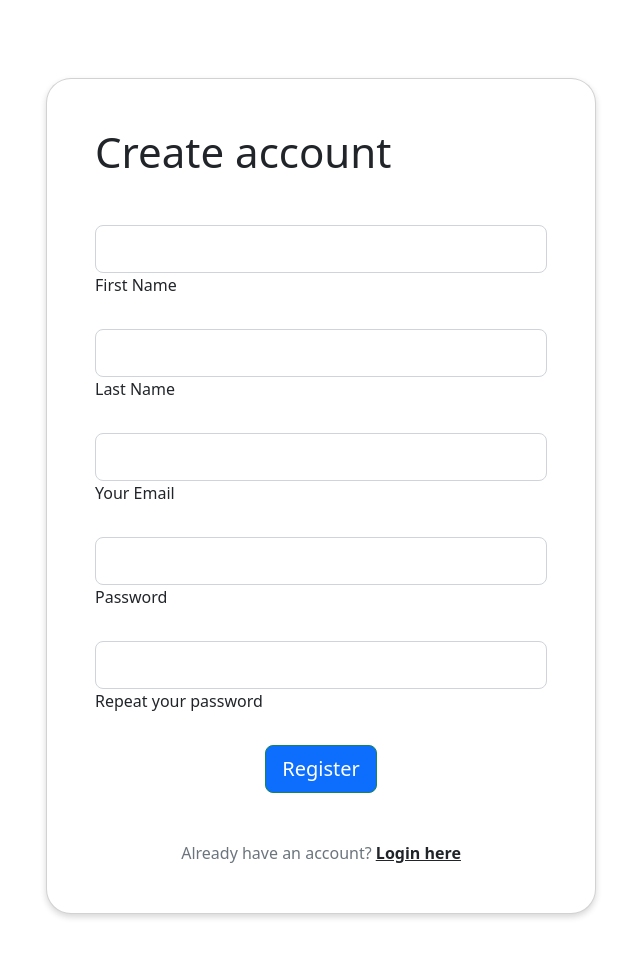
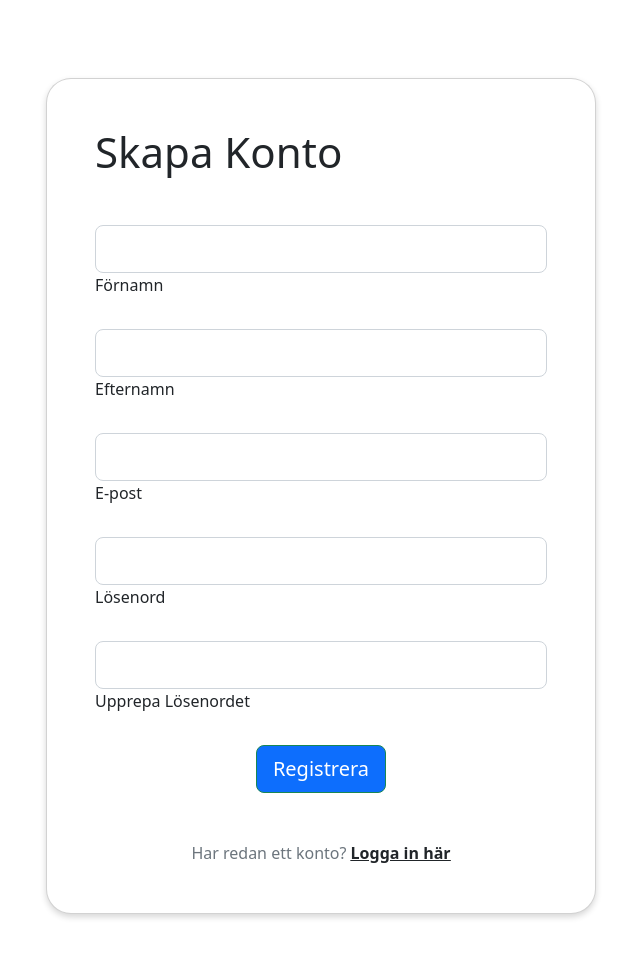
Before and after one commit to Packan1337/CleanApp, a Flask app: page /signup in a window 1280 px wide. Shown: the part 60-1022 px from the top of the page, without its empty margins (307-947 px from the left). Run offline with Flask 3, Linux system fonts and the light colour scheme; some libraries are stand-ins or nearby versions.

Commit message:
Ändra språket till svenska

```diff
--- a/app.py
+++ b/app.py
@@ -34,7 +34,7 @@ def index():
         if user:
             profiles = user.profiles
         else:
-            flash("User does not exist.", "danger")
+            flash("Användaren finns inte.", "danger")
             return redirect(url_for("login"))
 
         # Get the current date and week number
@@ -43,7 +43,7 @@ def index():
 
         return render_template("index.html", profiles=profiles, week_number=current_week_number, today=today)
     else:
-        flash("Please log in to view this page.", "danger")
+        flash("Vänligen logga in för att visa den här sidan.", "danger")
         return redirect(url_for("login"))
 
 
@@ -74,15 +74,15 @@ def add_user():
             db.session.commit()
 
         else:
-            flash(f"User: {user.email} already exists.", "danger")
+            flash(f"Användaren: {user.email} finns redan.", "danger")
             return redirect(url_for("signup"))
 
-        flash(f"User: {new_user.email} created successfully.", "success")
+        flash(f"Användaren: {new_user.email} har skapats.", "success")
         return redirect(url_for("login"))
 
     except Exception as e:
         db.session.rollback()
-        flash(f"An error occurred while adding the user: {str(e)}", "danger")
+        flash(f"Ett fel uppstod när användaren skulle läggas till: {str(e)}", "danger")
         return redirect(url_for("signup"))
 
 
@@ -99,24 +99,24 @@ def reset_password():
     new_password_repeat = request.form.get("new_password_repeat")
 
     if new_password != new_password_repeat:
-        flash("Passwords do not match!", "danger")
+        flash("Lösenordet matchar inte", "danger")
         return redirect(url_for("reset_password_page"))
 
     user = User.query.filter_by(email=email).first()
 
     if not user:
-        flash("User with the provided email does not exist!", "danger")
+        flash("Användaren med den angivna e-postadressen finns inte!", "danger")
         return redirect(url_for("reset_password_page"))
 
     if not check_password_hash(user.password, current_password):
-        flash("Current password is incorrect!", "danger")
+        flash("Aktuella lösenordet är felaktigt!", "danger")
         return redirect(url_for("reset_password_page"))
 
     user.password = generate_password_hash(new_password)
 
     db.session.commit()
 
-    flash("Password successfully updated!", "success")
+    flash("Lösenordet har uppdaterats!", "success")
     return redirect(url_for("login"))
 
 
@@ -133,13 +133,13 @@ def login():
             if check_password_hash(user.password, password):
                 session["user"] = user.email
                 flash(
-                    f"Successfully logged in as: {session['user']}.", "success")
+                    f"Har loggat in som: {session['user']}.", "success")
                 return redirect(url_for("index"))
             else:
-                flash("Incorrect password, try again.", "danger")
+                flash("Felaktigt lösenord, försök igen.", "danger")
 
         else:
-            flash("Email does not exist.", "danger")
+            flash("E-post finns inte.", "danger")
 
     return render_template("login.html")
 
@@ -147,14 +147,14 @@ def login():
 @app.route("/logout")
 def logout():
     session.pop("user", None)
-    flash("Successfully logged out.", "success")
+    flash("Har loggats ut.", "success")
     return redirect(url_for("login"))
 
 
 @app.route("/profile_manager")
 def profile_manager():
     if "user" not in session:
-        flash("Please log in to view this page.", "danger")
+        flash("Logga in för att se denna sida.", "danger")
         return redirect(url_for("login"))
     else:
         user = User.query.filter_by(email=session["user"]).first()
@@ -170,7 +170,7 @@ def add_profile():
     try:
         user = User.query.filter_by(email=session["user"]).first()
         if user is None:
-            flash(f"User: {user.email} does not exist.", "danger")
+            flash(f"Användare: {user.email} finns inte.", "danger")
             return redirect(url_for("profile_manager"))
 
         else:
@@ -188,14 +188,14 @@ def add_profile():
             db.session.commit()
 
             flash(
-                f"Profile: {new_profile.profile_name} created successfully.", "success"
+                f"Profil: {new_profile.profile_name} skapades.", "success"
             )
             return redirect(url_for("profile_manager"))
 
     except Exception as e:
         db.session.rollback()
         flash(
-            f"An error occurred while adding the profile: {str(e)}", "danger")
+            f"Ett fel uppstod när profilen skulle läggas till: {str(e)}", "danger")
         return redirect(url_for("profile_manager"))
 
 
@@ -205,11 +205,11 @@ def delete_profile(profile_id):
     try:
         db.session.delete(profile)
         db.session.commit()
-        flash("Profile deleted successfully.", "success")
+        flash("Profilen har tagits bort.", "success")
     except Exception as e:
         print(e)
         db.session.rollback()
-        flash("Error deleting profile.", "danger")
+        flash("Fel vid borttagning av profil.", "danger")
     return redirect(url_for("profile_manager"))
 
 
@@ -220,9 +220,9 @@ def edit_profile(profile_id):
     if new_name:
         profile.profile_name = new_name
         db.session.commit()
-        flash("Profile name updated successfully.", "success")
+        flash("Profilnamnet har uppdaterats.", "success")
     else:
-        flash("Invalid name.", "danger")
+        flash("Ogiltigt namn.", "danger")
     return redirect(url_for("profile_manager"))
 
 
@@ -238,11 +238,11 @@ def task_management():
             default_tasks = Tasks.query.filter_by(user_id=None).all()
             tasks = default_tasks + custom_tasks
         else:
-            flash("User does not exist.", "danger")
+            flash("Användare finns inte.", "danger")
             return redirect(url_for("login"))
 
     else:
-        flash("Please log in to view this page.", "danger")
+        flash("Logga in för att se denna sida.", "danger")
         return redirect(url_for("login"))
 
     return render_template("task_management.html", profiles=profiles, tasks=tasks)
@@ -259,9 +259,9 @@ def add_custom_task():
                          task_weight=5, task_type="custom", user_id=user.id)
         db.session.add(new_task)
         db.session.commit()
-        flash("Task added successfully.", "success")
+        flash("Uppgiften har lagts till.", "success")
     else:
-        flash("Invalid task name.", "danger")
+        flash("Ogiltigt uppgiftsnamn.", "danger")
 
     return redirect(url_for("task_management"))
 
@@ -275,7 +275,7 @@ def assign_tasks():
         task_id = int(task_id)
         profile_id = int(profile_id)
     except ValueError:
-        flash("Invalid task or profile ID.", "danger")
+        flash("Ogiltigt uppgifts- eller profil-ID.", "danger")
         return redirect(url_for("task_management"))
 
     try:
@@ -286,11 +286,11 @@ def assign_tasks():
 
         db.session.add(new_assigned_task)
         db.session.commit()
-        flash("Task assigned successfully.", "success")
+        flash("Uppgiften har tilldelats.", "success")
     except Exception as e:
         db.session.rollback()
         flash(
-            f"An error occurred while assigning the task: {str(e)}", "danger")
+            f"Ett fel uppstod när uppgiften skulle tilldelas: {str(e)}", "danger")
 
     return redirect(url_for("task_management"))
 
--- a/templates/index.html
+++ b/templates/index.html
@@ -12,7 +12,7 @@
             {% for profile in profiles %}
             <div class="grid-item">
                 <div class="col-md-6">
-                    <h3>{{ profile.profile_name }}'s tasks</h3>
+                    <h3>{{ profile.profile_name }}'s uppgifter</h3>
                     <!-- Kontrollerar om profiler har tilldelade uppgifter -->
                     {% for assigned_task in profile.assigned_tasks %}
                     <div class="card mb-3 user-card">
@@ -32,9 +32,9 @@
             {% endfor %}
             {% else %} <!-- Om det inte finns några profiler alls -->
             <div>
-                <h3>Nothing to show here yet!</h3>
+                <h3>Ingenting att visa här än!</h3>
                 <p>
-                <h5>Start by creating profiles for your household and assigning them tasks</h5>
+                <h5>Sätt igång genom att skapa profiler för ditt hushåll och tilldela dem uppgifter</h5>
                 </p>
             </div>
             {% endif %}
--- a/templates/profile_manager.html
+++ b/templates/profile_manager.html
@@ -3,7 +3,7 @@
 
 <body class="body">
     <div class="container-fluid mt-4">
-        <h1 class="title-pm">Profile Management</h1>
+        <h1 class="title-pm">Profilhantering</h1>
         <div class="row">
             <div class="col">
                 <div class="user-widget-2">
--- a/templates/signup.html
+++ b/templates/signup.html
@@ -9,35 +9,35 @@
                     <div class="col-12">
                         <div class="card signup-card" style="border-radius: 25px;">
                             <div class="card-body p-5">
-                                <h2 class="text mb-5" style="font-size: 42px">Create account</h2>
+                                <h2 class="text mb-5" style="font-size: 42px">Skapa Konto</h2>
                                 <form id="login-form" action="{{ url_for('add_user') }}" method="post">
                                     <div class="form-outline mb-4">
                                         <input type="text" name="first_name" class="form-control form-control-lg" />
-                                        <label class="form-label" for="form3Example1cg">First Name</label>
+                                        <label class="form-label" for="form3Example1cg">Förnamn</label>
                                     </div>
                                     <div class="form-outline mb-4">
                                         <input type="text" name="last_name" class="form-control form-control-lg" />
-                                        <label class="form-label" for="form3Example1cg">Last Name</label>
+                                        <label class="form-label" for="form3Example1cg">Efternamn</label>
                                     </div>
                                     <div class="form-outline mb-4">
                                         <input type="email" name="email" class="form-control form-control-lg" />
-                                        <label class="form-label" for="form3Example3cg">Your Email</label>
+                                        <label class="form-label" for="form3Example3cg">E-post</label>
                                     </div>
                                     <div class="form-outline mb-4">
                                         <input type="password" name="password" class="form-control form-control-lg" />
-                                        <label class="form-label" for="form3Example4cg">Password</label>
+                                        <label class="form-label" for="form3Example4cg">Lösenord</label>
                                     </div>
                                     <div class="form-outline mb-4">
                                         <input type="password" name="password" class="form-control form-control-lg" />
-                                        <label class="form-label" for="form3Example4cdg">Repeat your password</label>
+                                        <label class="form-label" for="form3Example4cdg">Upprepa Lösenordet</label>
                                     </div>
                                     <div class="d-flex justify-content-center">
                                         <button type="submit" style="background-color: #0d6efd"
-                                            class="btn btn-success btn-block btn-lg gradient-custom-4 text-body"><FONT COLOR="white">Register
+                                            class="btn btn-success btn-block btn-lg gradient-custom-4 text-body"><FONT COLOR="white">Registrera
                                         </button>
                                     </div>
-                                    <p class="text-center text-muted mt-5 mb-0">Already have an account? <a
-                                            href="/login" class="fw-bold text-body"><u>Login here</u></a></p>
+                                    <p class="text-center text-muted mt-5 mb-0">Har redan ett konto? <a
+                                            href="/login" class="fw-bold text-body"><u>Logga in här</u></a></p>
                                 </form>
                             </div>
                         </div>
```
Also changed, not shown: templates/layout.html (+6 -6 lines), templates/login.html (+7 -7 lines), templates/reset_password.html (+8 -8 lines), templates/task_management.html (+11 -11 lines).
